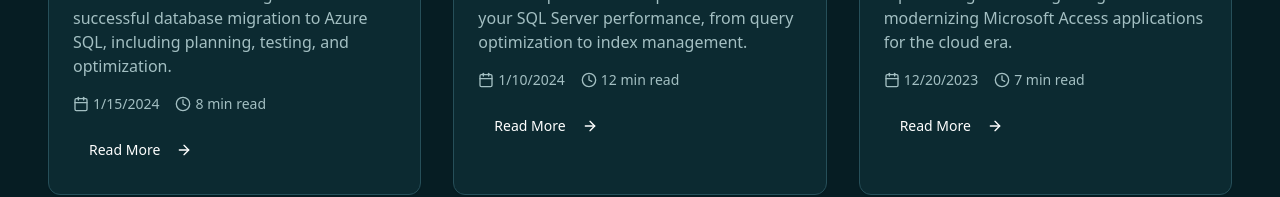
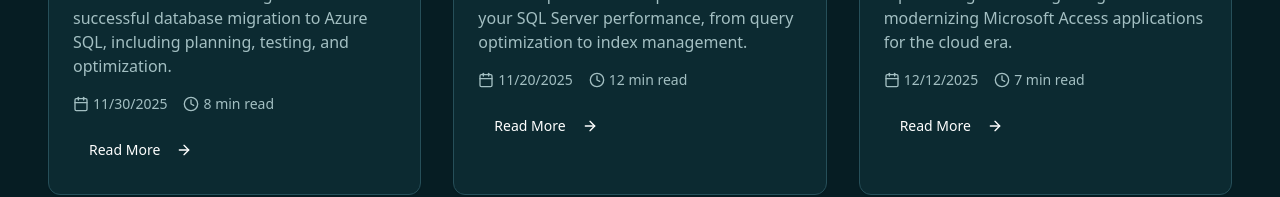
Before and after one commit to NexServConsulting/nexservconsulting, a React (Vite) app: page /blog in a window 1280 px wide. Shown: the part 1019-1216 px from the top of the page. Built offline with nearby package versions, Linux system fonts and the light colour scheme; the HTML template or start-up script is replaced by a standard one.

Commit message:
Update blogPosts.ts

```diff
--- a/src/data/blogPosts.ts
+++ b/src/data/blogPosts.ts
@@ -21,7 +21,7 @@ export const blogPosts: BlogPost[] = [
     title: "Best Practices for Database Migration to SQL Server",
     excerpt: "Learn the essential strategies for a successful database migration to Azure SQL, including planning, testing, and optimization.",
     category: "Database Migration",
-    date: "2024-01-15",
+    date: "2025-11-30",
     readTime: "8 min read",
     image: blogAzureMigration,
     slug: "database-migration-azure-sql",
@@ -30,7 +30,7 @@ export const blogPosts: BlogPost[] = [
     title: "Optimizing SQL Server Performance: A Quick Guide",
     excerpt: "Discover proven techniques to enhance your SQL Server performance, from query optimization to index management.",
     category: "Database Optimization",
-    date: "2024-01-10",
+    date: "2025-11-20",
     readTime: "12 min read",
     image: blogSqlOptimization,
     slug: "sql-server-performance-optimization",
@@ -39,7 +39,7 @@ export const blogPosts: BlogPost[] = [
     title: "Modernizing Legacy Access Databases",
     excerpt: "A practical guide to migrating and modernizing Microsoft Access applications for the cloud era.",
     category: "Modernization",
-    date: "2023-12-20",
+    date: "2025-12-12",
     readTime: "7 min read",
     image: blogAccessModernization,
     slug: "modernizing-legacy-access-databases",
```
